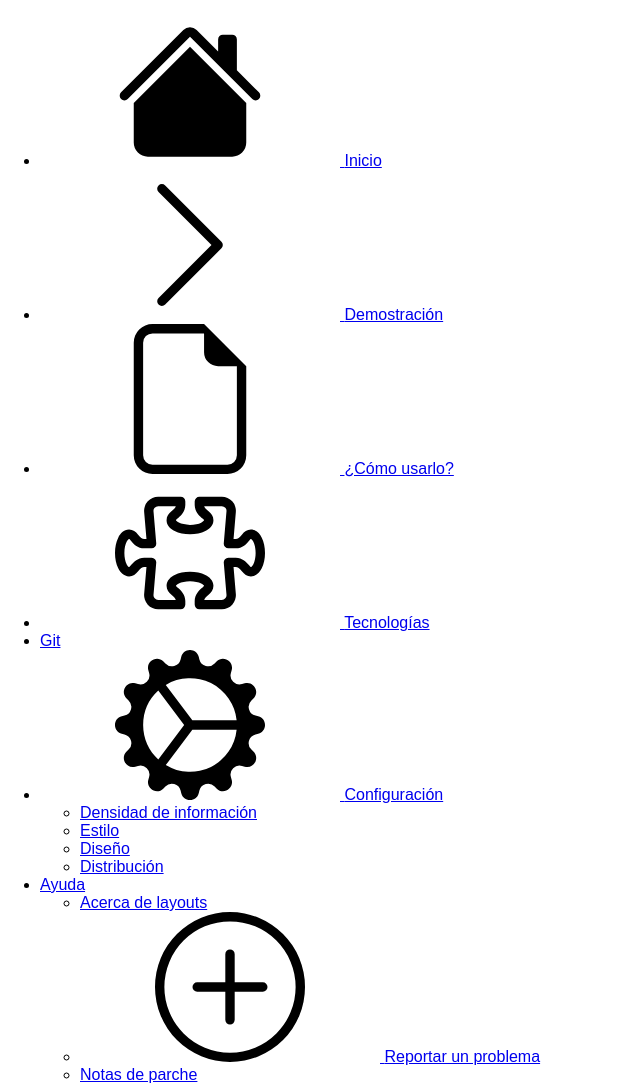
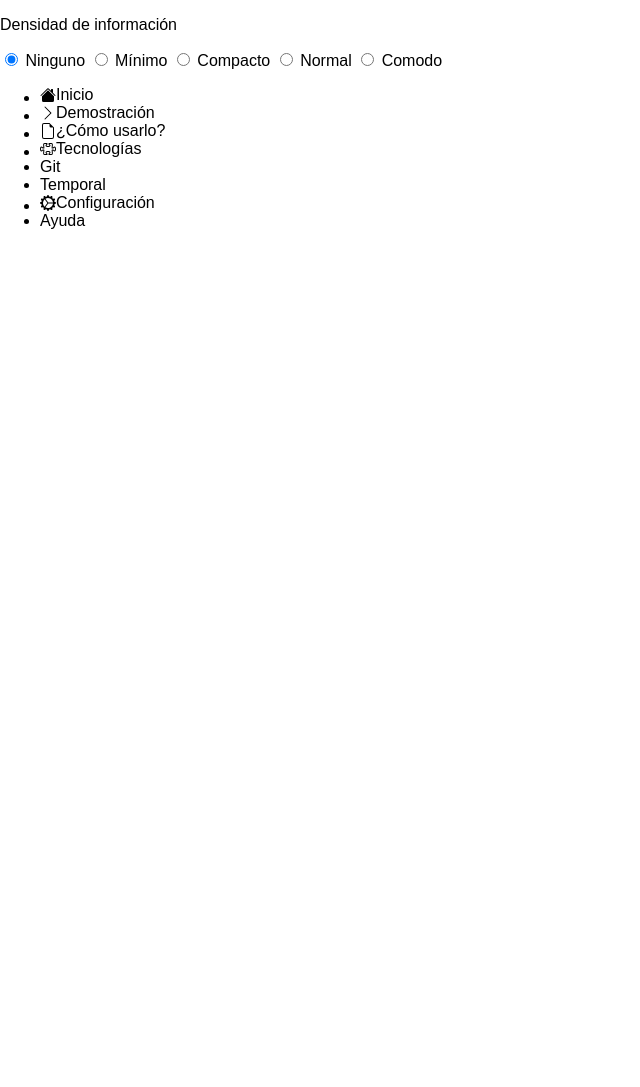
Before and after one commit to etxu00/layout, a plain HTML site: page index.html in a window 1280 px wide. Shown: the whole page, without its empty margins (0-640 px from the left). After the commit the page ends 800 px from the top, so only its background shows below. Drawn offline with Linux system fonts and the light colour scheme.

Commit message:
feat: :sparkles: Concepto de densidad de información
Se grego los estilos y controles necesarios para visualizar la cantidad de espacio que ocupan los elementos

```diff
--- a/index.html
+++ b/index.html
@@ -11,29 +11,52 @@
   <link rel="stylesheet" href="style.css">
 </head>
 <body>
-  <nav data-rol="menu">
+  <section>
+    <p>Densidad de información</p>
+    <label>
+      <input type="radio" name="density" value="" checked>
+      <span>Ninguno</span>
+    </label>
+    <label>
+      <input type="radio" name="density" value="min">
+      <span>Mínimo</span>
+    </label>
+    <label>
+      <input type="radio" name="density" value="compact">
+      <span>Compacto</span>
+    </label>
+    <label>
+      <input type="radio" name="density" value="normal">
+      <span>Normal</span>
+    </label>
+    <label>
+      <input type="radio" name="density" value="comfortable">
+      <span>Comodo</span>
+    </label>
+  </section>
+  <nav data-layout="menu">
     <ul>
       <li>
         <a href="#">
-          <svg class="bi"><use xlink:href="#house-fill" /></svg>
+          <svg class="icon"><use xlink:href="#house-fill" /></svg>
           <span>Inicio</span>
         </a>
       </li>
       <li>
         <a href="#">
-          <svg class="bi"><use xlink:href="#play" /></svg>
+          <svg class="icon"><use xlink:href="#play" /></svg>
           <span>Demostración</span>
         </a>
       </li>
       <li>
         <a href="#">
-          <svg class="bi"><use xlink:href="#doc" /></svg>
+          <svg class="icon"><use xlink:href="#doc" /></svg>
           <span>¿Cómo usarlo?</span>
         </a>
       </li>
       <li>
         <a href="#">
-          <svg class="bi"><use xlink:href="#puzzle" /></svg>
+          <svg class="icon"><use xlink:href="#puzzle" /></svg>
           <span>Tecnologías</span>
         </a>
       </li>
@@ -44,10 +67,15 @@
       </li>
       <li>
         <a href="#">
-          <svg class="bi"><use xlink:href="#config" /></svg>
+          <span>Temporal</span>
+        </a>
+      </li>
+      <li>
+        <a href="#">
+          <svg class="icon"><use xlink:href="#config" /></svg>
           <span>Configuración</span>
         </a>
-        <ul>
+        <ul hidden>
           <li>
             <a href="#">
               <span>Densidad de información</span>
@@ -72,11 +100,11 @@
       </li>
       <li>
         <a href="#"><span>Ayuda</span></a>
-        <ul>
+        <ul hidden>
           <li><a href="#">Acerca de layouts</a></li>
           <li>
             <a href="#">
-              <svg class="bi"><use xlink:href="#plus-circle" /></svg>
+              <svg class="icon"><use xlink:href="#plus-circle" /></svg>
               <span>Reportar un problema</span>
             </a>
           </li>
--- a/main.js
+++ b/main.js
@@ -1,5 +1,14 @@
 function init() {
   console.info("init()")
+  const $menu = document.querySelector('[data-layout="menu"]');
+  const $inputRadio = document.querySelectorAll('input[type="radio"]');
+  $inputRadio.forEach((input) => {
+    input.addEventListener('change', event => {
+      const value = event.target.value;
+      $menu.classList.remove('min', 'compact', 'normal', 'comfortable');
+      $menu.classList.add(value ? value : '');
+    });
+  });
 }
 
 document.addEventListener('DOMContentLoaded', function () {
--- a/style.css
+++ b/style.css
@@ -1,6 +1,76 @@
+:root {
+  --color-hover: royalblue;
+  --color: royalblue;
+  --visited-color: DarkViolet;
+}
+
 html {
   font-family: Arial, Helvetica, sans-serif;
   body {
     margin: 0;
   }
+  [data-layout] {
+    a {
+      align-items: center;
+      color: inherit;
+      display: flex;
+      text-decoration: none;
+      transition: padding .2s ease-in-out;
+      &:hover {
+        color: var(--color-hover);
+      }
+    }
+    .icon {
+      fill: currentColor;
+      height: 1rem;
+      width: 1rem;
+    }
+    /* DENSIDAD DE INFORMACIÓN */
+    &.comfortable,
+    &.compact,
+    &.min,
+    &.normal,
+    &.comfortable {
+      ul {
+        list-style: none;
+        padding: 0;
+      }
+    }
+    &.comfortable {
+      a {
+        padding: 1rem 1.5rem;
+        gap: 1.5rem;
+        & > span:first-child {
+          padding-left: 2.5rem;
+        }
+      }
+    }
+    &.compact {
+      a {
+        padding: .25rem .5rem;
+        gap: .5rem;
+        & > span:first-child {
+          padding-left: 1.5rem;
+        }
+      }
+    }
+    &.min {
+      a {
+        padding: 0 .25rem;
+        gap: .25rem;
+        & > span:first-child {
+          padding-left: 1.25rem;
+        }
+      }
+    }
+    &.normal {
+      a {
+        padding: .5rem 1rem;
+        gap: 1rem;
+        & > span:first-child {
+          padding-left: 2rem;
+        }
+      }
+    }
+  }
 }
```
